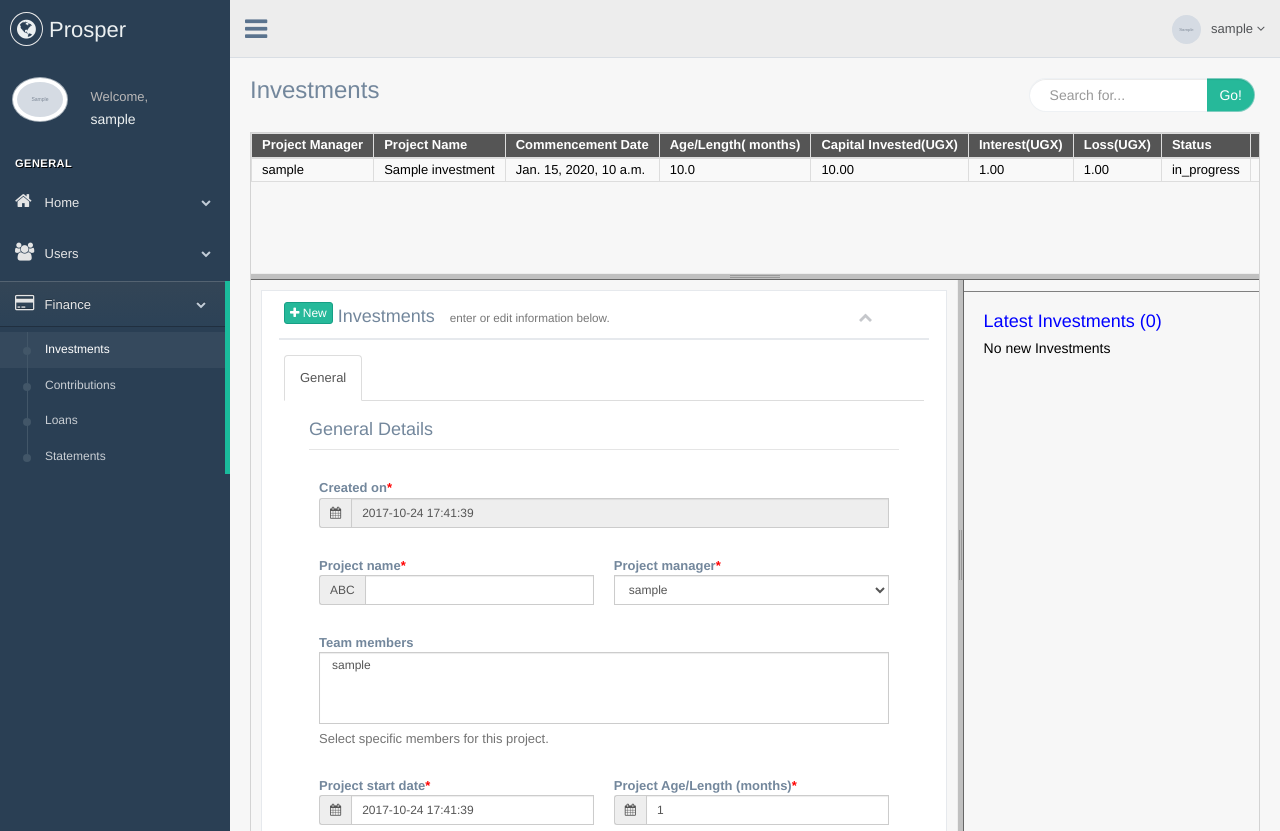
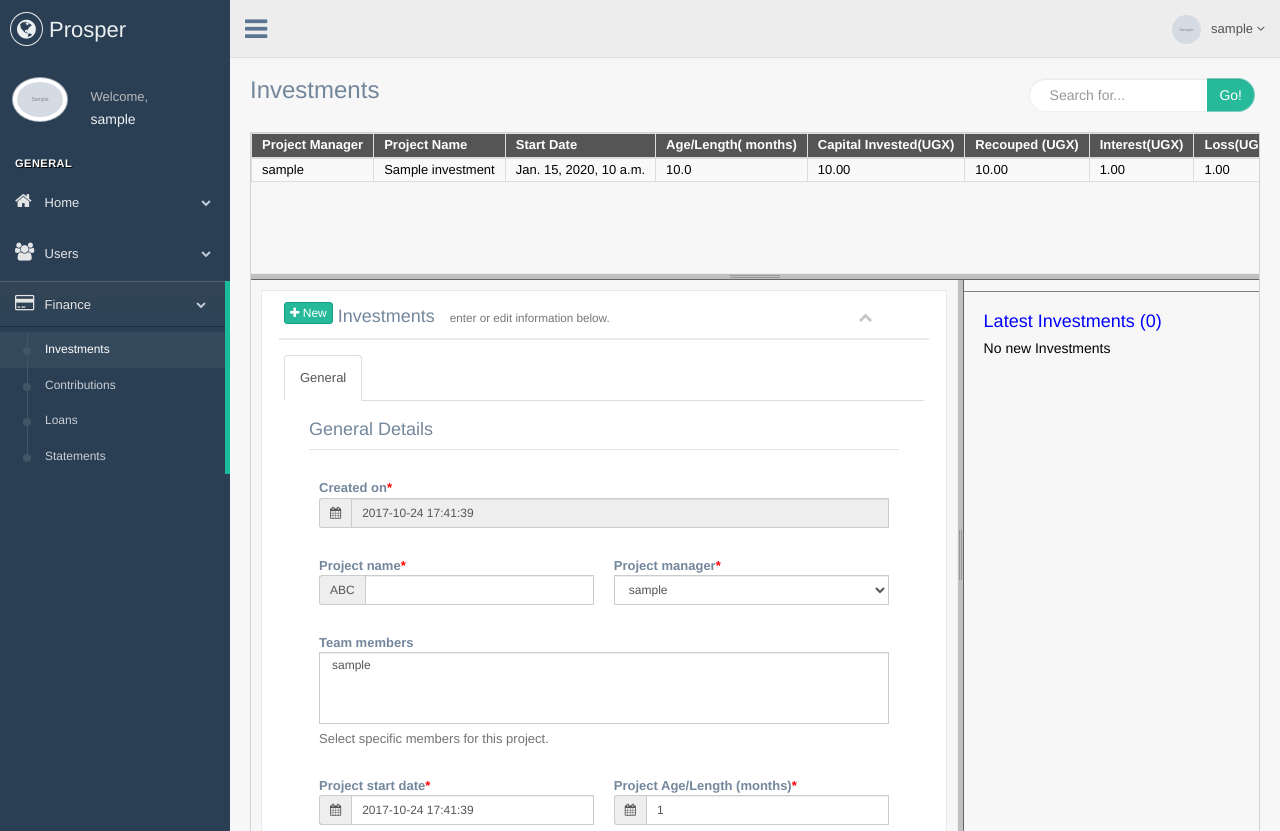
Before and after one commit to reiosantos/prosper-rest-api, a Django app: page /finance/investments/ in a window 1280 px wide. Shown: the top 831 px of the page. Run offline with Django 3.2, Linux system fonts and the light colour scheme; a user stored in the database is signed in; tables that the repository leaves empty hold one stand-in row (values such as "Sample post"); grey boxes marked "Sample" are stand-in pictures; some libraries are stand-ins or nearby versions.

Commit message:
made an addition to investments display table to include amount recouped
Signed-off-by: reiosantos <reiosantos@yahoo.com>

```diff
--- a/finance/templates/finance/investments_admin.html
+++ b/finance/templates/finance/investments_admin.html
@@ -10,9 +10,10 @@
         <tr>
             <th>Project Manager</th>
             <th>Project Name</th>
-            <th>Commencement Date</th>
+            <th>Start Date</th>
             <th>Age/Length( months)</th>
             <th>Capital Invested(UGX)</th>
+            <th>Recouped (UGX)</th>
             <th>Interest(UGX)</th>
             <th>Loss(UGX)</th>
             <th>Status</th>
@@ -42,6 +43,7 @@
                     <td>{{ c.start_date }}</td>
                     <td>{{ c.project_age }}</td>
                     <td>{{ c.total_capital_invested }}</td>
+                    <td>{{ c.amount_returned }}</td>
                     <td>{{ c.interest }}</td>
                     <td>{{ c.loss }}</td>
                     <td>{{ c.project_status }}</td>
--- a/finance/templates/finance/investments_admin_update.html
+++ b/finance/templates/finance/investments_admin_update.html
@@ -10,9 +10,10 @@
         <tr>
             <th>Project Manager</th>
             <th>Project Name</th>
-            <th>Commencement Date</th>
+            <th>Start Date</th>
             <th>Age/Length( months)</th>
             <th>Capital Invested(UGX)</th>
+            <th>Recouped (UGX)</th>
             <th>Interest(UGX)</th>
             <th>Loss(UGX)</th>
             <th>Status</th>
@@ -42,6 +43,7 @@
                     <td>{{ c.start_date }}</td>
                     <td>{{ c.project_age }}</td>
                     <td>{{ c.total_capital_invested }}</td>
+                    <td>{{ c.amount_returned }}</td>
                     <td>{{ c.interest }}</td>
                     <td>{{ c.loss }}</td>
                     <td>{{ c.project_status }}</td>
```
